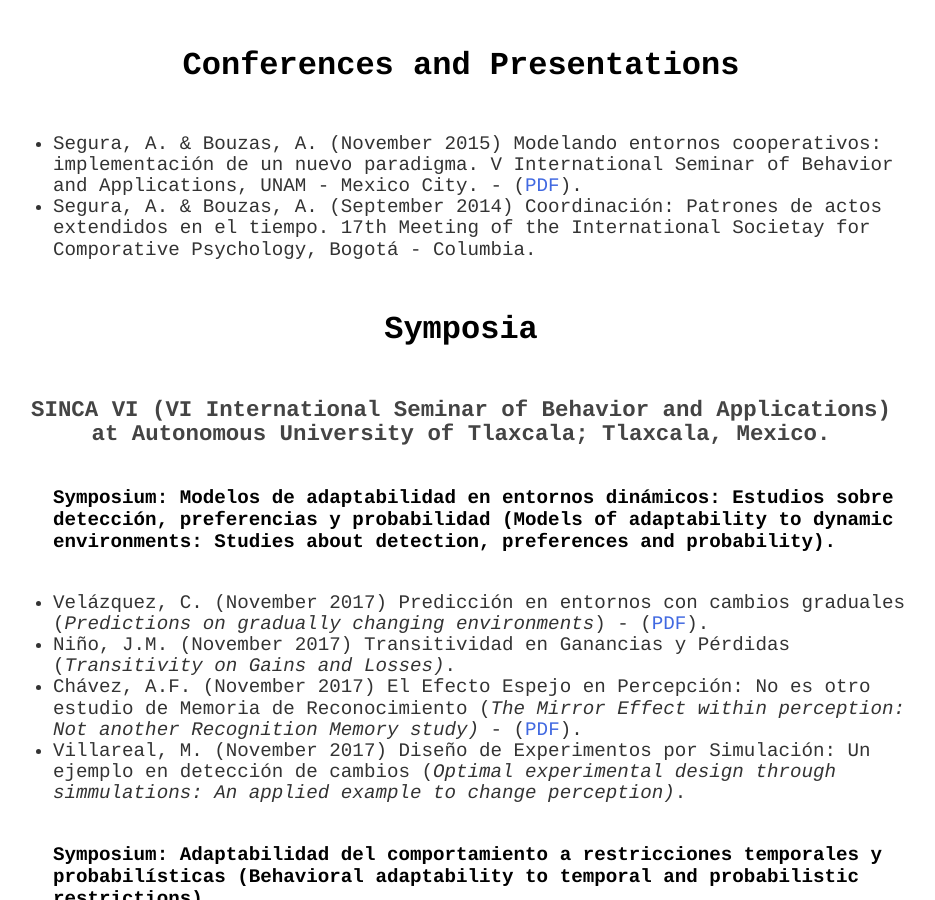
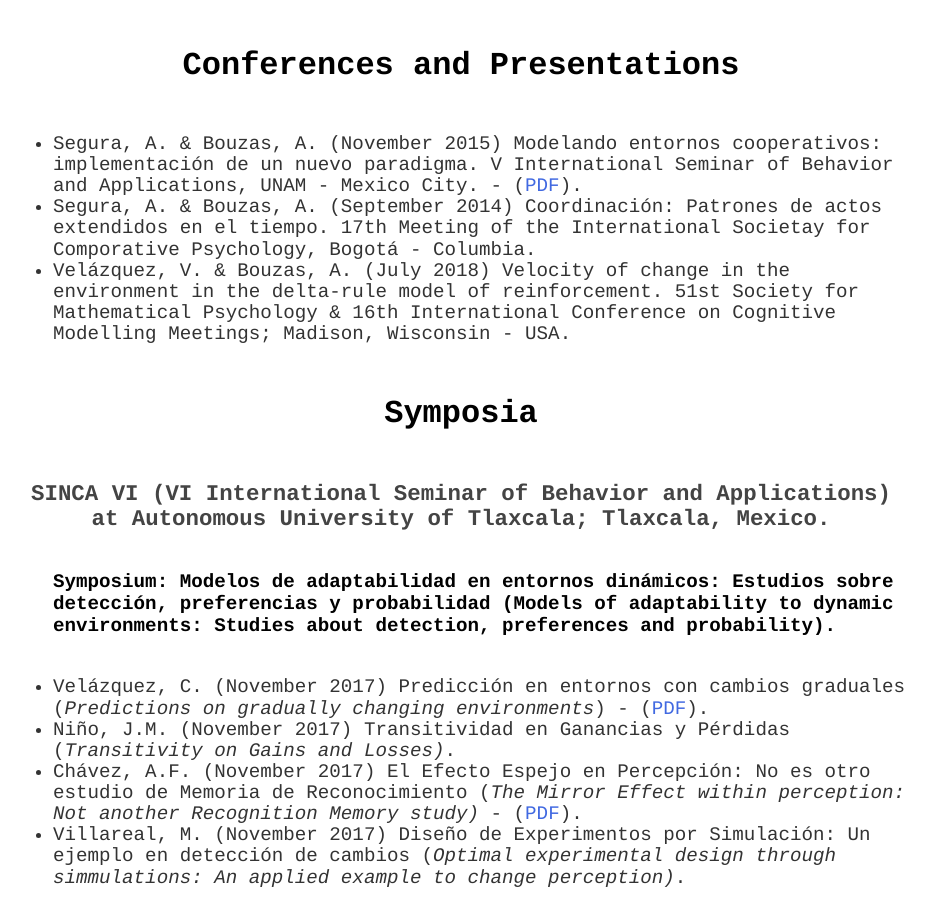
Before and after one commit to BouzasLab25/bouzaslab25.github.io, a Jekyll site: the page built from publications/index.html, in a window 1280 px wide and 900 px high, scrolled down 1094 px. Shown: the whole window, without its empty margins (179-1114 px from the left). Built offline with Jekyll 4.4.1, drawn with Linux system fonts in a browser that asks for light colours.

Commit message:
Update index.html

```diff
--- a/publications/index.html
+++ b/publications/index.html
@@ -37,6 +37,8 @@ title: Lab25 Publications
 	<li class='ho' >Segura, A. & Bouzas, A. (November 2015) Modelando entornos cooperativos: implementación de un nuevo paradigma. V International Seminar of Behavior and Applications, UNAM - Mexico City. - (<a class='link' href="/presentations/SINCA-V_AleSegura.pdf" target="_blank">PDF</a>).</li>
 
 	<li class='ho' >Segura, A. & Bouzas, A. (September 2014) Coordinación: Patrones de actos extendidos en el tiempo. 17th Meeting of the International Societay for Comporative Psychology, Bogotá - Columbia.</li>
+
+	<li class='ho' >Velázquez, V. & Bouzas, A. (July 2018) Velocity of change in the environment in the delta-rule model of reinforcement. 51st Society for Mathematical Psychology & 16th International Conference on Cognitive Modelling Meetings; Madison, Wisconsin - USA.</li>
 	</ul>
 
 
```
